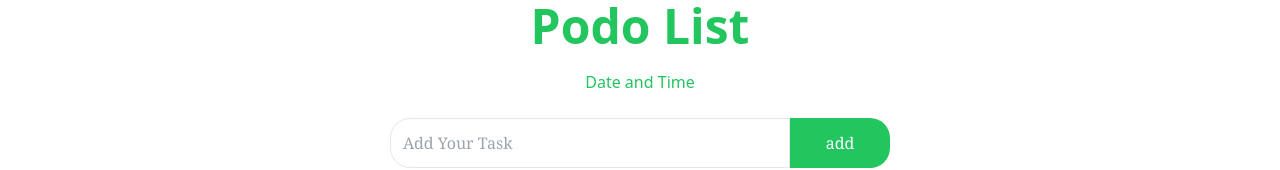
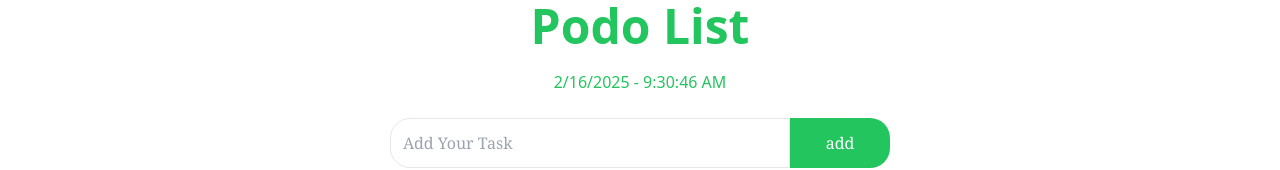
Before and after one commit to minhazapon/Podo--React.js-project, a React (Vite) app: page / in a window 1280 px wide. Shown: the part 170-340 px from the top of the page. Built offline with nearby package versions, Linux system fonts and the light colour scheme.

Commit message:
added date and time work

```diff
--- a/src/podo app/Podo.jsx
+++ b/src/podo app/Podo.jsx
@@ -1,17 +1,42 @@
+import { useEffect } from "react"
+import { useState } from "react"
 
 function Podo() {
+
+
+    ///date work///
+    const [date, setDate] = useState("")
+
+    useEffect(() => {
+        const interval = setInterval(() => {
+            const now = new Date();
+            const formatDate = now.toLocaleDateString()
+            const formatTime = now.toLocaleTimeString()
+            setDate(` ${formatDate} - ${formatTime} `)
+        }, 1000)
+        return () => clearInterval(interval)
+    }, [])
+    ///date work///
+
+
     return (
         <div className=" m-20 ">
             <div>
                 <div>
                     <p className=" text-center text-green-500 text-5xl font-bold ">Podo List</p>
-                    <p className=" text-center text-green-500 font-thin mt-5 ">Date and Time</p>
+                    <p className=" text-center text-green-500 font-thin mt-5 "> {date} </p>
                 </div>
                 <div className=" mt-6 ">
                     <form>
                         <div className=" flex justify-center items-center ">
-                            <input className=" border-[1px] h-[50px] w-[400px] p-3 rounded-l-[20px] font-serif " placeholder="Add Your Task" type="text" />
-                            <input className=" bg-green-500 h-[50px] p-3 w-[100px] rounded-r-[20px] font-serif text-white  " type="submit" value="add" />
+                            <input
+                                className=" border-[1px] h-[50px] w-[400px] p-3 rounded-l-[20px] font-serif "
+                                placeholder="Add Your Task"
+                                type="text" />
+                            <input
+                                className=" bg-green-500 h-[50px] p-3 w-[100px] rounded-r-[20px] font-serif text-white"
+                                type="submit"
+                                value="add" />
                         </div>
                     </form>
                 </div>
```
